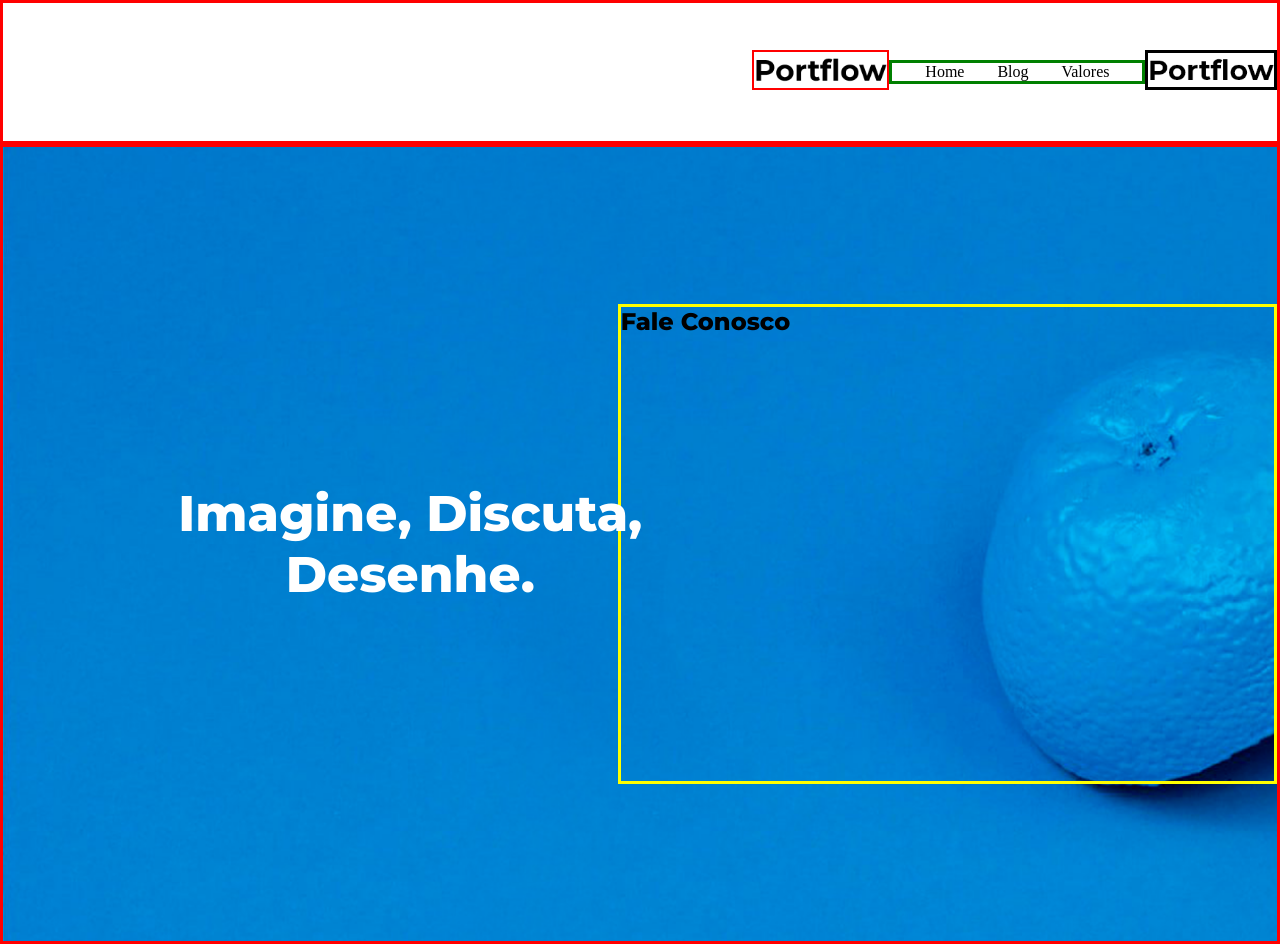
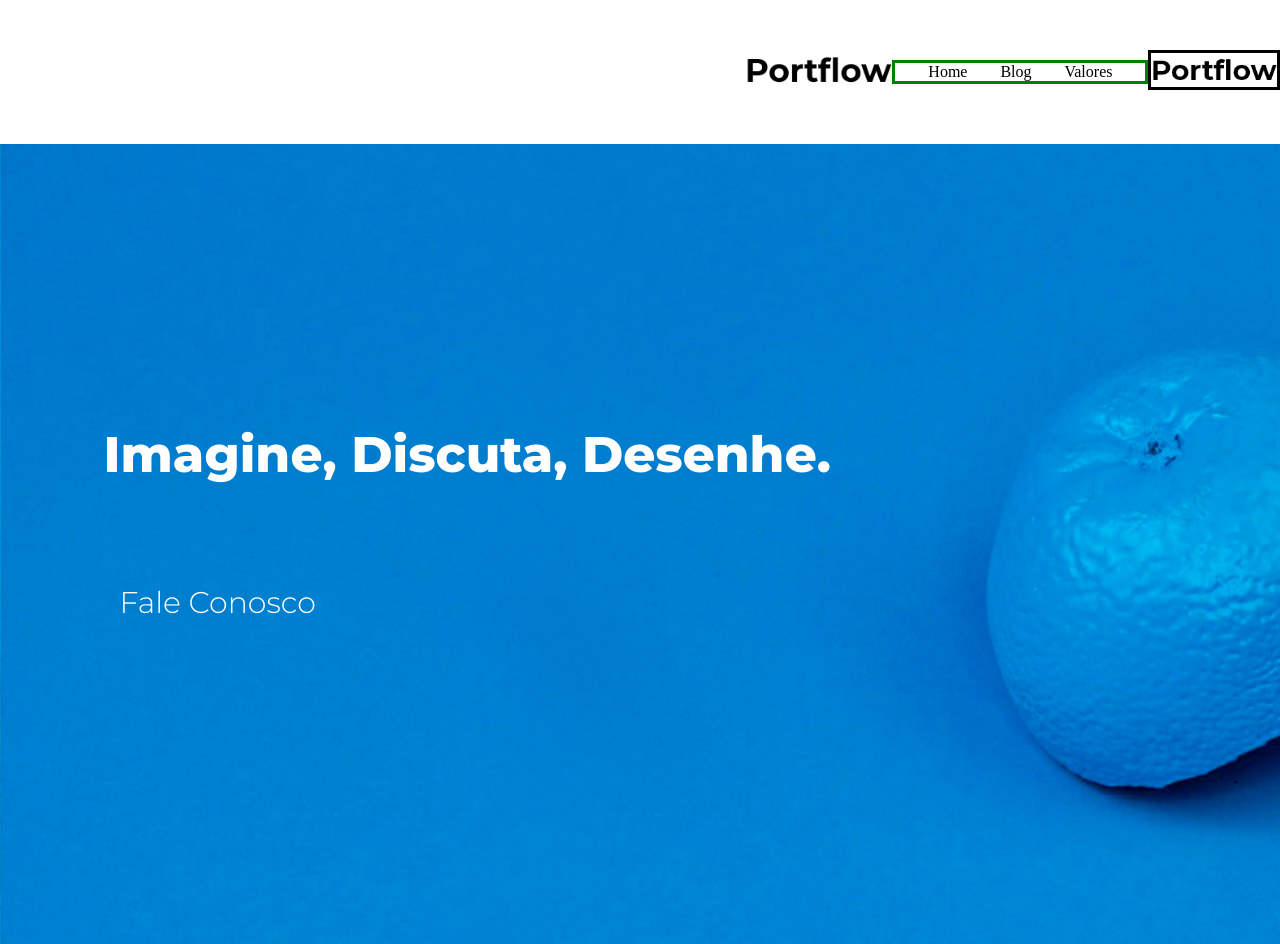
Before and after one commit to MVitoria2004/Portflow, a plain HTML site: page index.html in a window 1280 px wide. Drawn offline with Linux system fonts and the light colour scheme; files whose address does not match are found by name.

Commit message:
MAIN FEITA

```diff
--- a/style.css
+++ b/style.css
@@ -1,18 +1,18 @@
-@import url('https://fonts.googleapis.com/css2?family=Montserrat:wght@800&display=swap');
+@import url('https://fonts.googleapis.com/css2?family=Montserrat:wght@300;800&display=swap');
 * {
     padding: 0px;
     margin: 0px;
     box-sizing: border-box;
   }
    header{
-    border:solid red 3px;
+
     height: 18vh;
     display:flex;
     align-items: center;
     justify-content: flex-end;
    }
    header figure img{
-    border:solid red 2px;
+
     height: 5vh;
   }
   header ul{
@@ -26,30 +26,40 @@
   .logoNav{
     border:solid black 3px;
   }
-   main section {
-    border:solid red 3px;
-    height: 100vh;
-    background-image:url(./Assets/laranja\ azul\ recorte.png);
-    background-size: cover;
-    display:flex;
-    justify-content: space-around;
-    align-items: center;
 
+h2{
+  color: #FFFFFF;
+  width: 34vw;
+  height: 10vh;
+  font-family: 'Montserrat', sans-serif;
+  font-weight: 300;
+  font-size: 30px;
+  text-align: center;
 
 }
 
     h1{
-    width: 56vw;
+
+    width: 73vw;
+    height: 20vh;
     font-size: 50px;
     color:white;
-    font-family:'Montserrat', sans-serif;
-    position:relative;
-    left: 100px;
+    font-family: 'Montserrat', sans-serif;
+    font-weight: 800;
     text-align: center;
 }
-    h2{
-        border:solid yellow 3px;
-        width: 60vw;
-        height: 60vh;
-    font-family: 'Montserrat', Light;
-    }
+main section {
+
+  height: 100vh;
+  background-image:url(./Assets/laranja\ azul\ recorte.png);
+  background-size: cover;
+  display: flex;
+  align-items: flex-start;
+  flex-direction: column;
+  justify-content: center;
+  text-align: center;
+
+
+
+
+}
```
